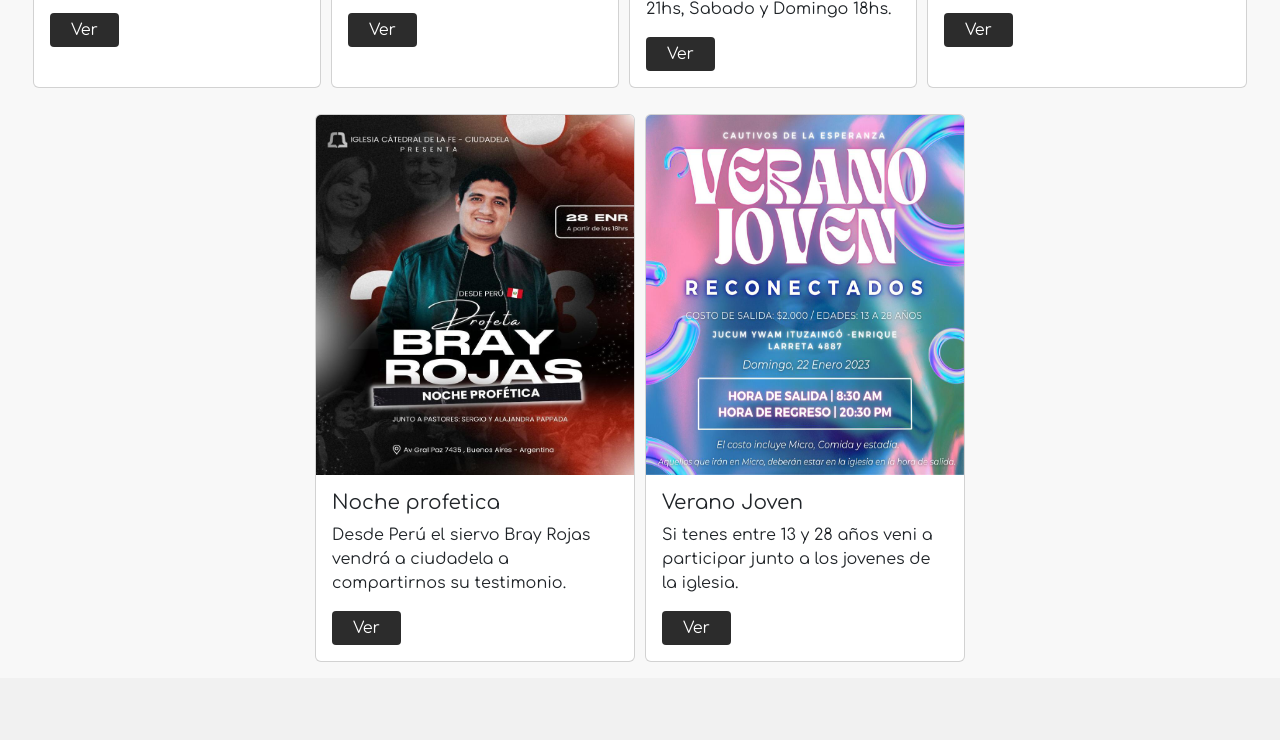
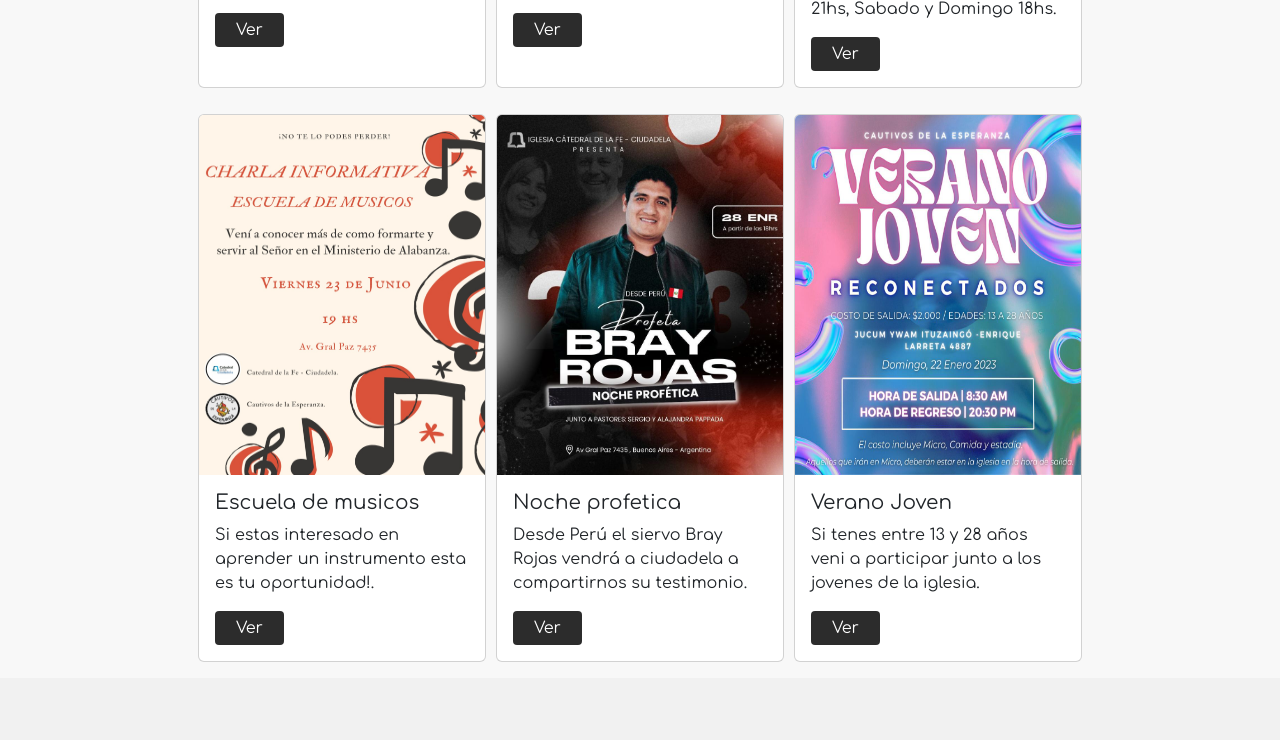
Before and after one commit to NahuelNavarro/Catedral-Ciudadela, a website: page pages/eventos.html in a window 1280 px wide. Shown: the part 1378-2118 px from the top of the page. Drawn offline with nearby package versions, Linux system fonts and the light colour scheme.

Commit message:
completando

```diff
--- a/pages/eventos.html
+++ b/pages/eventos.html
@@ -89,7 +89,7 @@
           <a href="#" class="btn btn-primary btn-sm">Ver</a>
         </div>
       </div>
-      <div class="card mb-3" style="width: 20rem;">
+      <div class="card mb-3" style="width: 18rem;">
         <img src="../img/flyer2.jpg" class="card-img-top" alt="...">
         <div class="card-body">
           <h5 class="card-title">Escuela de musicos</h5>
@@ -97,7 +97,7 @@
           <a href="#" class="btn btn-primary btn-sm">Ver</a>
         </div>
       </div>
-      <div class="card mb-3" style="width: 20rem;">
+      <div class="card mb-3" style="width: 18rem;">
         <img src="../img/flyer5.jpg" class="card-img-top" alt="...">
         <div class="card-body">
           <h5 class="card-title">Noche profetica</h5>
@@ -105,7 +105,7 @@
           <a href="#" class="btn btn-primary btn-sm">Ver</a>
         </div>
       </div>
-      <div class="card mb-3" style="width: 20rem;">
+      <div class="card mb-3" style="width: 18rem;">
         <img src="../img/flyer6.jpg" class="card-img-top" alt="...">
         <div class="card-body">
           <h5 class="card-title">Verano Joven</h5>
--- a/scss/layout/_eventos.scss
+++ b/scss/layout/_eventos.scss
@@ -1,7 +1,7 @@
  .eventos_img {
     display: flex;
     flex-wrap: wrap;
-    margin: 0px 2%;
+    margin: 0px 10%;
     padding-top: 30px;
     justify-content: center;
     gap: 10px;
```
Also changed, not shown: css/style.css.
